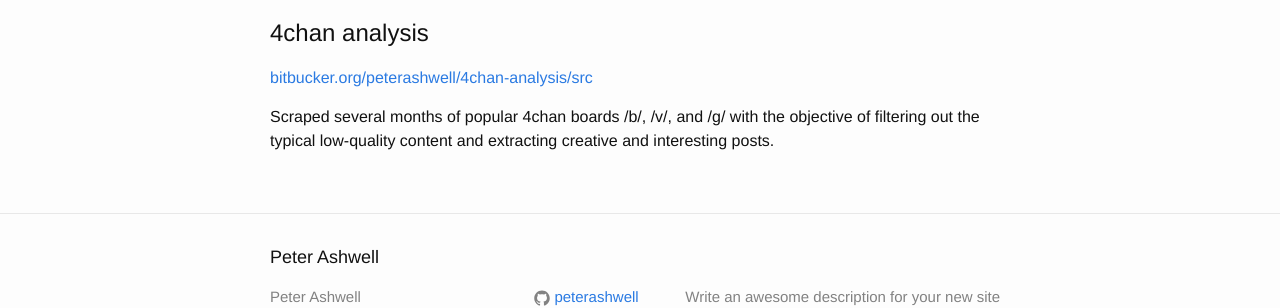
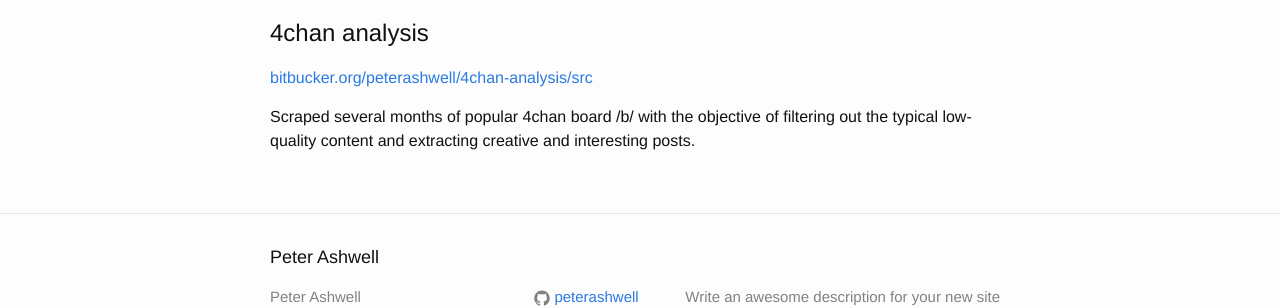
Before and after one commit to peterashwell/peterashwell.github.io, a Jekyll site: the page built from projects.md, in a window 1280 px wide. Shown: the part 833-1141 px from the top of the page. Built offline with Jekyll 4.4.1, drawn with Linux system fonts in a browser that asks for light colours.

Commit message:
Fixed 4chan scraper desc

```diff
--- a/projects.md
+++ b/projects.md
@@ -22,4 +22,4 @@
 
 <h1>4chan analysis</h1>
 <a href="https://bitbucket.org/peterashwell/4chan-analysis/src">bitbucker.org/peterashwell/4chan-analysis/src</a>
-<p>Scraped several months of popular 4chan boards /b/, /v/, and /g/ with the objective of filtering out the typical low-quality content and extracting creative and interesting posts.</p>
+<p>Scraped several months of popular 4chan board /b/ with the objective of filtering out the typical low-quality content and extracting creative and interesting posts.</p>
```
